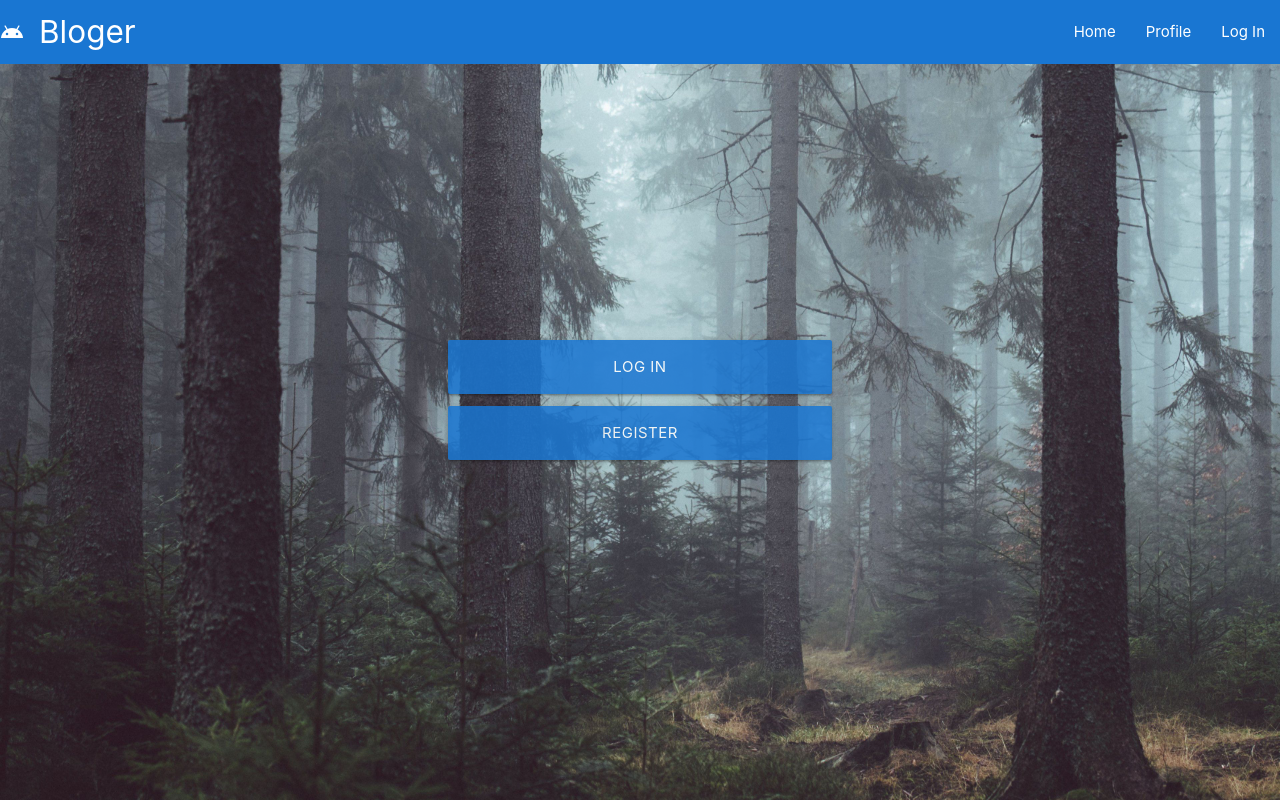
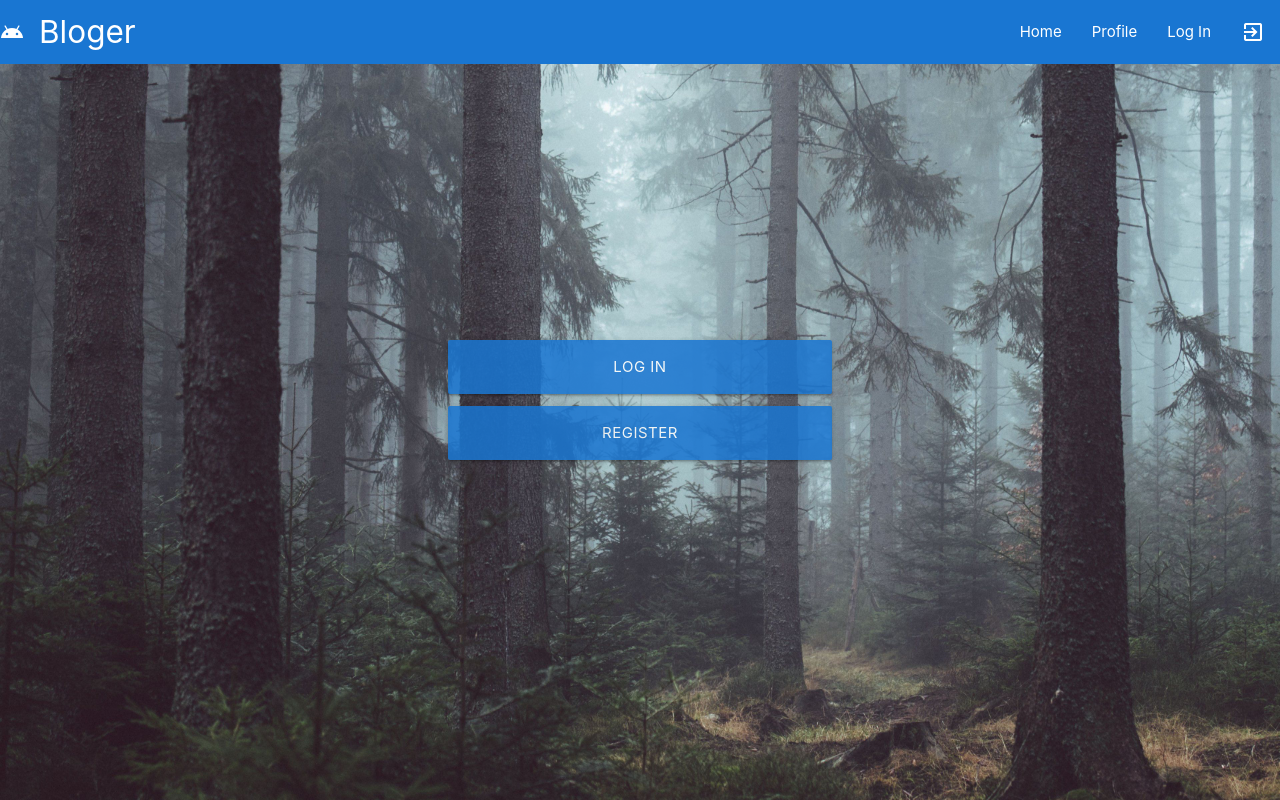
Before and after one commit to Mihailob5017/bloger, a React (Create React App) app in the folder frontend/: page / in a window 1280 px wide. Built offline with nearby package versions, Linux system fonts and the light colour scheme.

Commit message:
logout feture added

```diff
--- a/frontend/src/components/Navbar.js
+++ b/frontend/src/components/Navbar.js
@@ -1,21 +1,30 @@
-import React from "react";
-import {Link} from 'react-router-dom'
+import React, { useContext } from "react";
+import { Link } from "react-router-dom";
+import contextValue from "../context API/Context";
+
 const Navbar = () => {
+  const context = useContext(contextValue);
+
   return (
     <nav>
-      <div className="nav-wrapper blue darken-2" >
+      <div className="nav-wrapper blue darken-2">
         <a href="#" className="brand-logo">
-        Bloger<i className="large material-icons">android</i>
+          Bloger<i className="large material-icons">android</i>
         </a>
         <ul id="nav-mobile" className="right hide-on-med-and-down">
           <li>
-           <Link to='/home'>Home</Link>
+            <Link to="/home">Home</Link>
           </li>
           <li>
             <a href="#">Profile</a>
           </li>
           <li>
-           <Link to='/'>Log In</Link>
+            <Link to="/">Log In</Link>
+          </li>
+          <li>
+            <a href="#" onClick={context.logOut}>
+              <i class="material-icons">exit_to_app</i>
+            </a>
           </li>
         </ul>
       </div>
--- a/frontend/src/context API/Reducer.js
+++ b/frontend/src/context API/Reducer.js
@@ -1,4 +1,10 @@
-import { SET_TOKEN, SET_USER, SET_AS_AUTHENTICATED, GET_BLOGS } from "./Types";
+import {
+  SET_TOKEN,
+  SET_USER,
+  SET_AS_AUTHENTICATED,
+  GET_BLOGS,
+  RESET_STATE
+} from "./Types";
 
 export default (state, action) => {
   switch (action.type) {
@@ -10,6 +16,9 @@ export default (state, action) => {
       return { ...state, isUserAuthenticated: true };
     case GET_BLOGS:
       return { ...state, allBlogs: action.payload };
+    case RESET_STATE:
+      return { ...action.payload };
+
     default:
       return state;
   }
--- a/frontend/src/context API/State.js
+++ b/frontend/src/context API/State.js
@@ -1,7 +1,13 @@
 import React, { useReducer } from "react";
 import Reducer from "./Reducer";
 import Context from "./Context";
-import { SET_TOKEN, SET_USER, SET_AS_AUTHENTICATED, GET_BLOGS } from "./Types";
+import {
+  SET_TOKEN,
+  SET_USER,
+  SET_AS_AUTHENTICATED,
+  GET_BLOGS,
+  RESET_STATE
+} from "./Types";
 const axios = require("axios").default;
 
 const State = props => {
@@ -88,6 +94,21 @@ const State = props => {
       console.error(error);
     }
   };
+  const logOut = () => {
+    const initialState = {
+      user: {
+        firstname: "",
+        lastname: "",
+        username: "",
+        email: ""
+      },
+      token: "",
+      userBlogs: [],
+      allBlogs: [],
+      isUserAuthenticated: false
+    };
+    dispatch({ type: RESET_STATE, payload: initialState });
+  };
 
   //END OF ALL
   return (
@@ -101,7 +122,8 @@ const State = props => {
         getUser,
         getBlogs,
         postBlog,
-        deleteBlog
+        deleteBlog,
+        logOut
       }}
     >
       {props.children}
--- a/frontend/src/context API/Types.js
+++ b/frontend/src/context API/Types.js
@@ -2,3 +2,4 @@ export const SET_USER='SET_USER';
 export const SET_AS_AUTHENTICATED="SET_AS_AUTHENTICATED";
 export const SET_TOKEN="SET_TOKEN";
 export const GET_BLOGS="GET_BLOGS";
+export const RESET_STATE="RESET_STATE";
```
